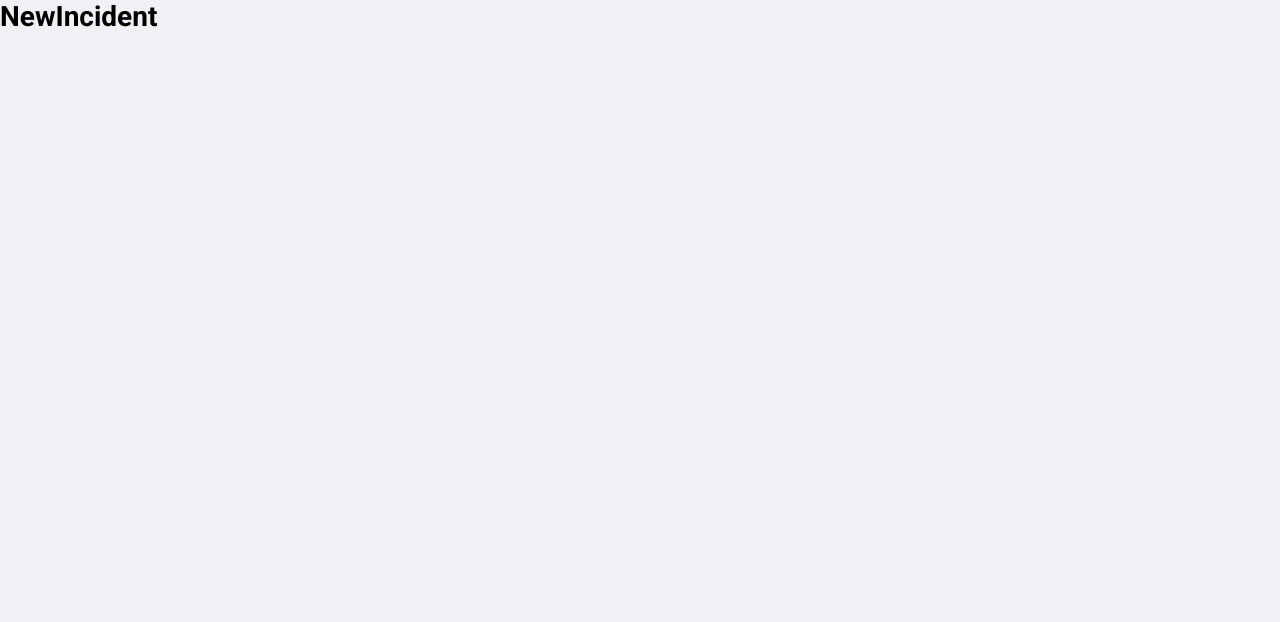
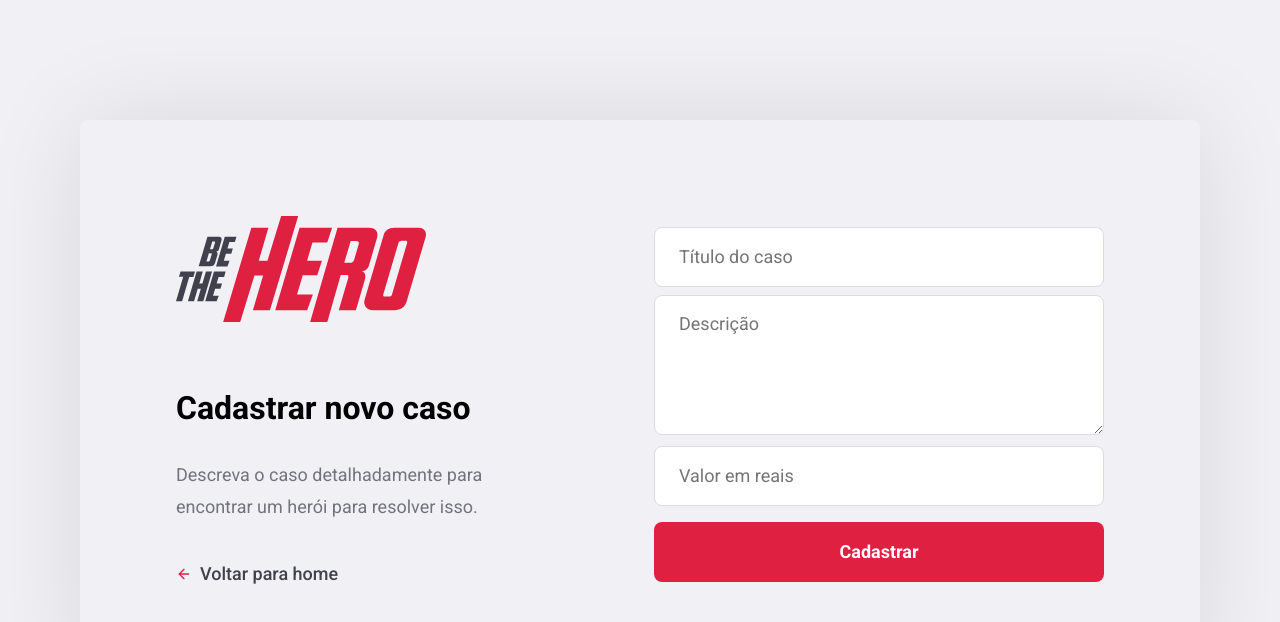
Before and after one commit to iuryoliveira/omnistack11, a React (Create React App) app in the folder frontend/: page /incidents/new in a window 1280 px wide. Shown: the top 622 px of the page. Built offline with nearby package versions, Linux system fonts and the light colour scheme; the HTML template or start-up script is replaced by a standard one.

Commit message:
newincident component and styles

```diff
--- a/frontend/src/global.css
+++ b/frontend/src/global.css
@@ -28,6 +28,17 @@
   border: 1px solid #dcdce6;
   border-radius: 8px;
   padding: 0 24px;
+}
+
+form textarea {
+  width: 100%;
+  min-height: 140px;
+  resize: vertical;
+  color: #333;
+  border: 1px solid #dcdce6;
+  border-radius: 8px;
+  padding: 16px 24px;
+  line-height: 24px;
 }
 
 .button {
--- a/frontend/src/pages/NewIncident/index.js
+++ b/frontend/src/pages/NewIncident/index.js
@@ -1,7 +1,40 @@
 import React from "react";
+import { Link } from "react-router-dom";
+import { FiArrowLeft } from "react-icons/fi";
+
+import LogoImp from "../../assets/logo.svg";
 
 import "./styles.css";
 
 export default function NewIncident() {
-  return <h1>NewIncident</h1>;
+  return (
+    <div className="new-incident-container">
+      <div className="content">
+        <section>
+          <img src={LogoImp} alt="Be The Hero" />
+
+          <h1>Cadastrar novo caso</h1>
+          <p>
+            Descreva o caso detalhadamente para encontrar um herói para resolver
+            isso.
+          </p>
+
+          <Link className="back-link" to="/profile">
+            <FiArrowLeft size={16} color="#E02041" />
+            Voltar para home
+          </Link>
+        </section>
+
+        <form>
+          <input placeholder="Título do caso" />
+          <textarea placeholder="Descrição" />
+          <input placeholder="Valor em reais" />
+
+          <button className="button" type="submit">
+            Cadastrar
+          </button>
+        </form>
+      </div>
+    </div>
+  );
 }
--- a/frontend/src/pages/NewIncident/styles.css
+++ b/frontend/src/pages/NewIncident/styles.css
@@ -0,0 +1,51 @@
+.new-incident-container {
+  width: 100%;
+  max-width: 1120px;
+  height: 100vh;
+  margin: 0 auto;
+
+  display: flex;
+  align-items: center;
+  justify-content: center;
+}
+
+.new-incident-container .content {
+  width: 100%;
+  padding: 96px;
+  background: #f0f0f5;
+  box-shadow: 0 0 100px rgba(0, 0, 0, 0.1);
+  border-radius: 8px;
+
+  display: flex;
+  justify-content: space-between;
+  align-items: center;
+}
+
+.new-incident-container .content section {
+  width: 100%;
+  max-width: 380px;
+}
+
+.new-incident-container .content section h1 {
+  margin: 64px 0 32px;
+  font-size: 32px;
+}
+
+.new-incident-container .content section p {
+  font-size: 18px;
+  color: #737380;
+  line-height: 32px;
+}
+
+.new-incident-container .content form {
+  width: 100%;
+  max-width: 450px;
+}
+
+.new-incident-container .content input {
+  margin-top: 8px;
+}
+
+.new-incident-container .content textarea {
+  margin-top: 8px;
+}
```
